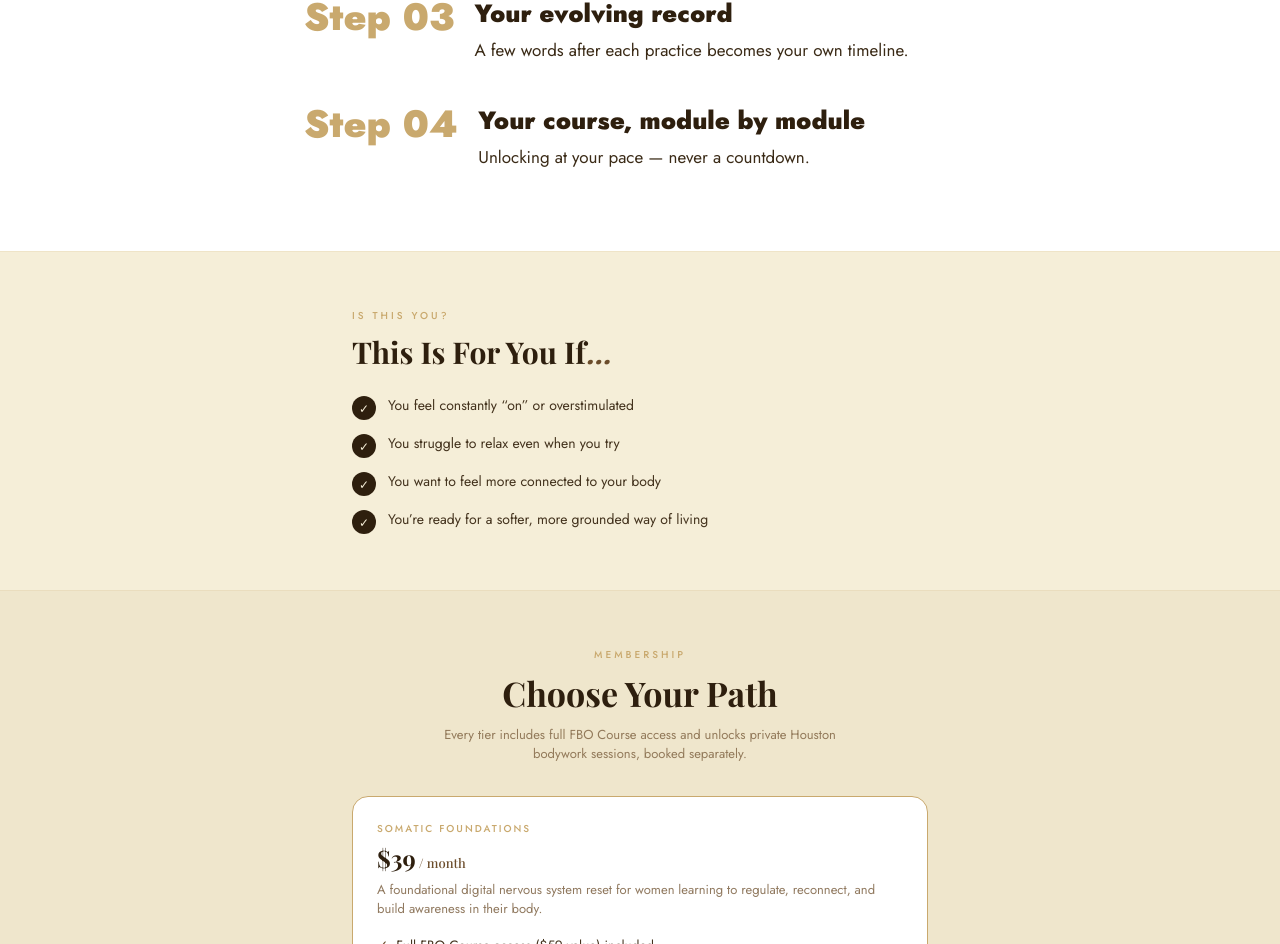
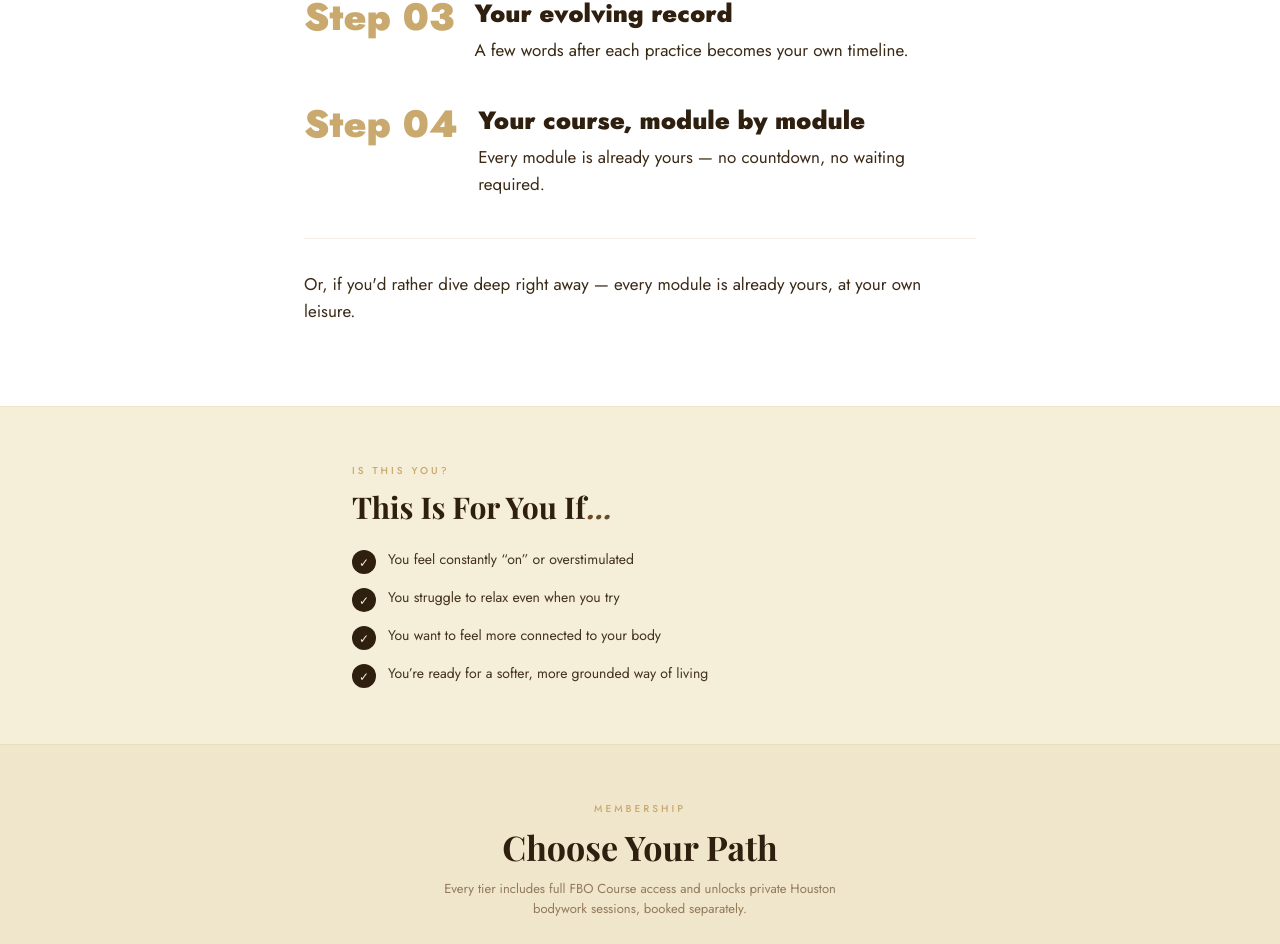
Before and after one commit to hypnovala/fbo-membership, a Next.js app: page /membership-details in a window 1280 px wide. Shown: the part 1931-2875 px from the top of the page. Built offline with nearby package versions, Linux system fonts and the light colour scheme.

Commit message:
Update page.tsx

```diff
--- a/app/membership-details/page.tsx
+++ b/app/membership-details/page.tsx
@@ -42,7 +42,7 @@ const howItWorks = [
   {
     step: "04",
     title: "Your course, module by module",
-    body: "Unlocking at your pace — never a countdown.",
+    body: "Every module is already yours — no countdown, no waiting required.",
   },
 ];
 
@@ -226,6 +226,10 @@ export default function MembershipDetailsPage() {
               </div>
             ))}
           </div>
+
+          <p className="text-[16px] sm:text-[17px] leading-[1.6] text-[#3a2a16] mt-10 pt-8 border-t border-[rgba(201,169,110,0.2)]">
+            Or, if you&apos;d rather dive deep right away &mdash; every module is already yours, at your own leisure.
+          </p>
         </div>
       </section>
 
```
